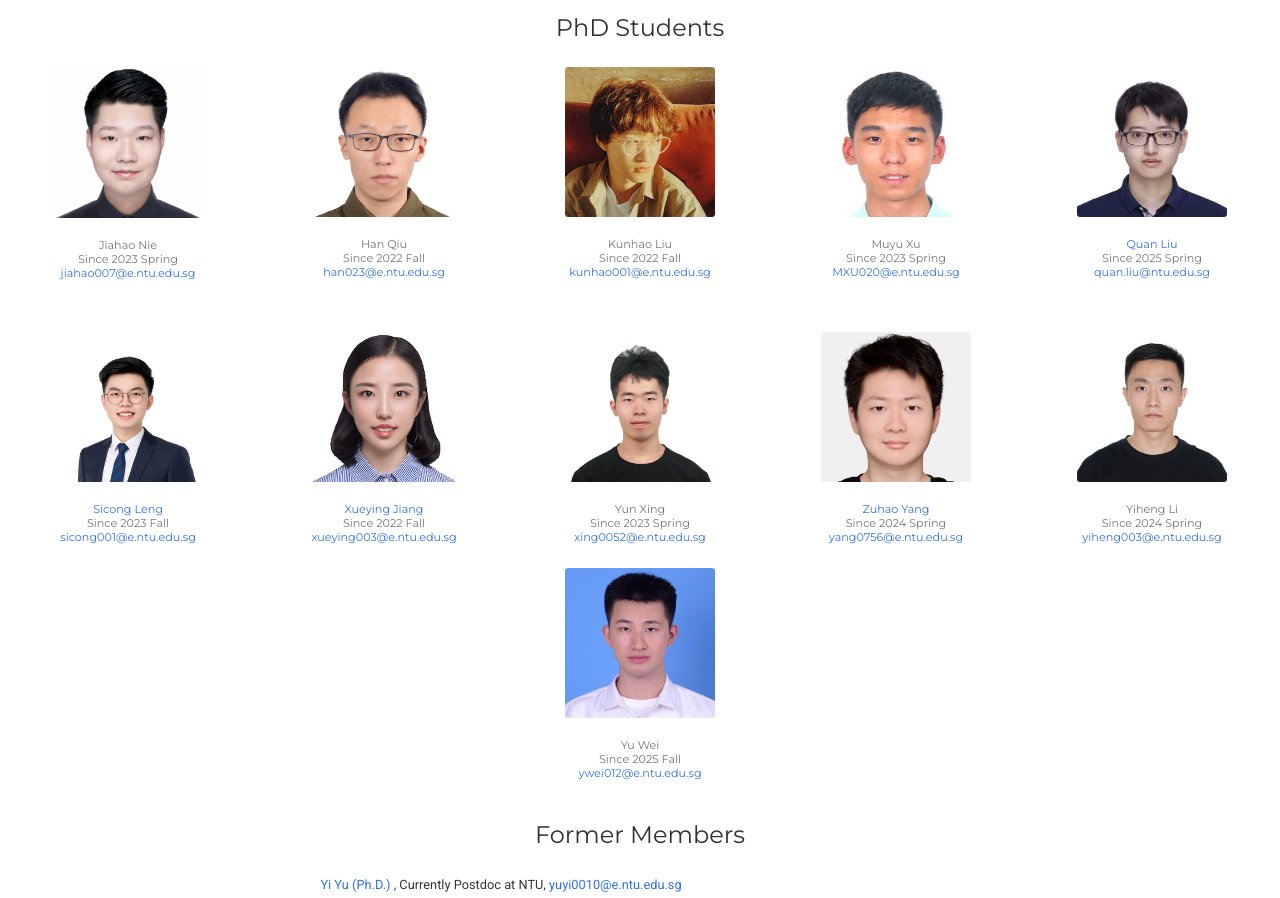
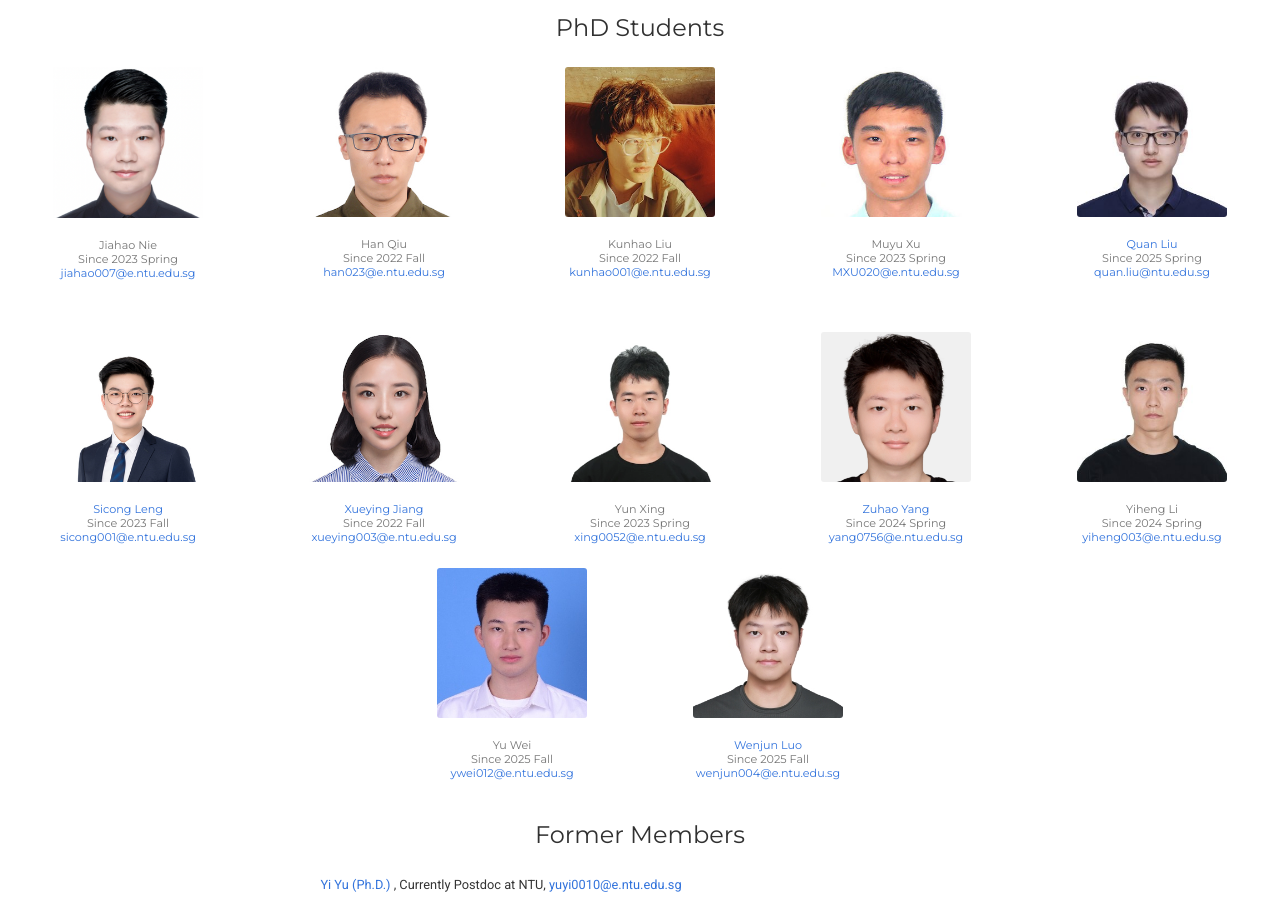
Before and after one commit to SG-VILab/SG-VILab.github.io, a plain HTML site: page people/index.html in a window 1280 px wide. Shown: the part 763-1661 px from the top of the page. Drawn offline with nearby package versions, Linux system fonts and the light colour scheme; some icons are missing.

Commit message:
Update index.html

```diff
--- a/people/index.html
+++ b/people/index.html
@@ -806,10 +806,7 @@
     </div>
   </div> -->
 
-      <div class="col-12 col-sm-auto people-person">
-
-
-
+  <div class="col-12 col-sm-auto people-person">
 
 
 
@@ -881,7 +878,7 @@
 
 
 
-
+  <div class="d-flex flex-wrap justify-content-center">
 
   <div class="col-12 col-sm-auto people-person">
 
@@ -1199,7 +1196,7 @@
   </div>
 
 
-  <!-- <div class="col-12 col-sm-auto people-person">
+ <div class="col-12 col-sm-auto people-person">
 
 
 
@@ -1217,8 +1214,9 @@
 
 
     </div>
-  </div> -->
-
+  </div>
+
+  </div>
 
 
 
```
